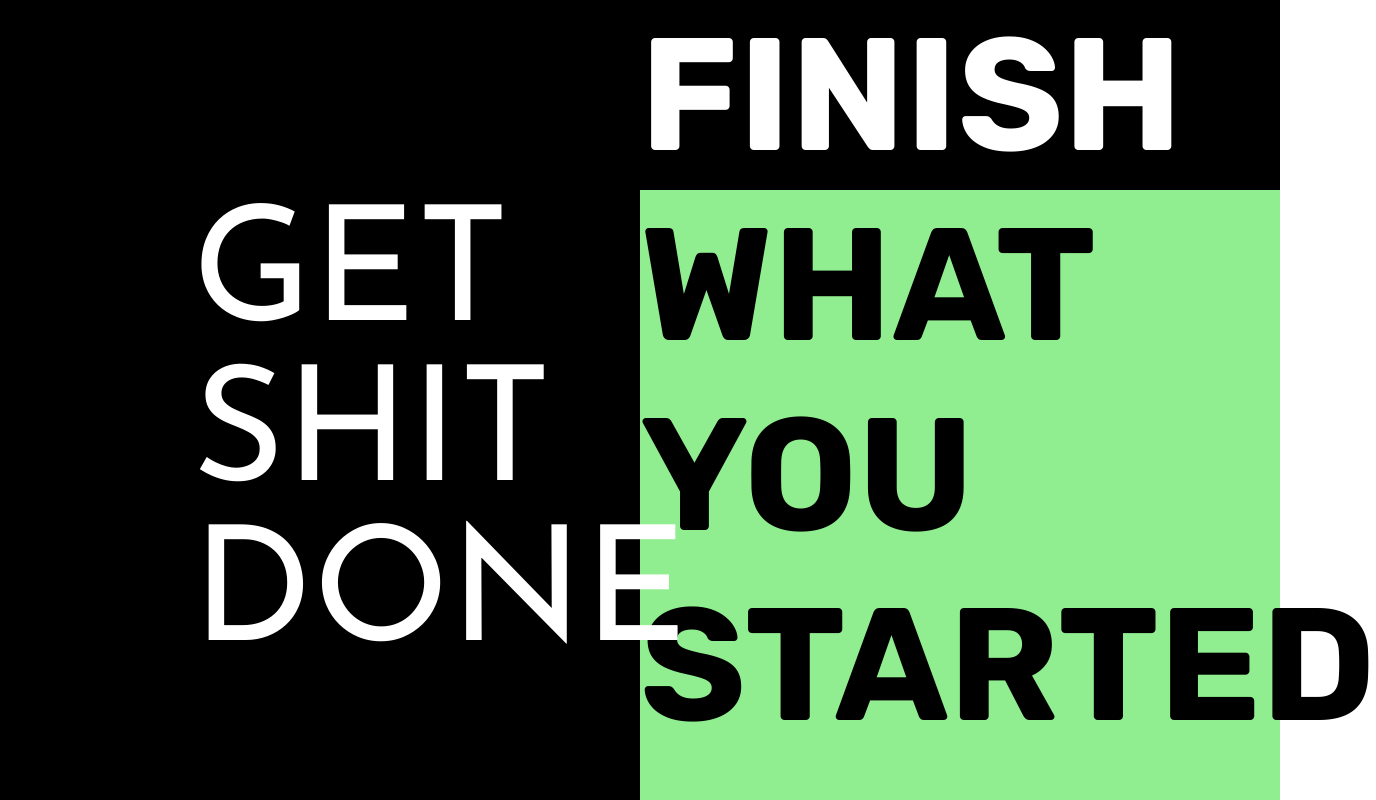
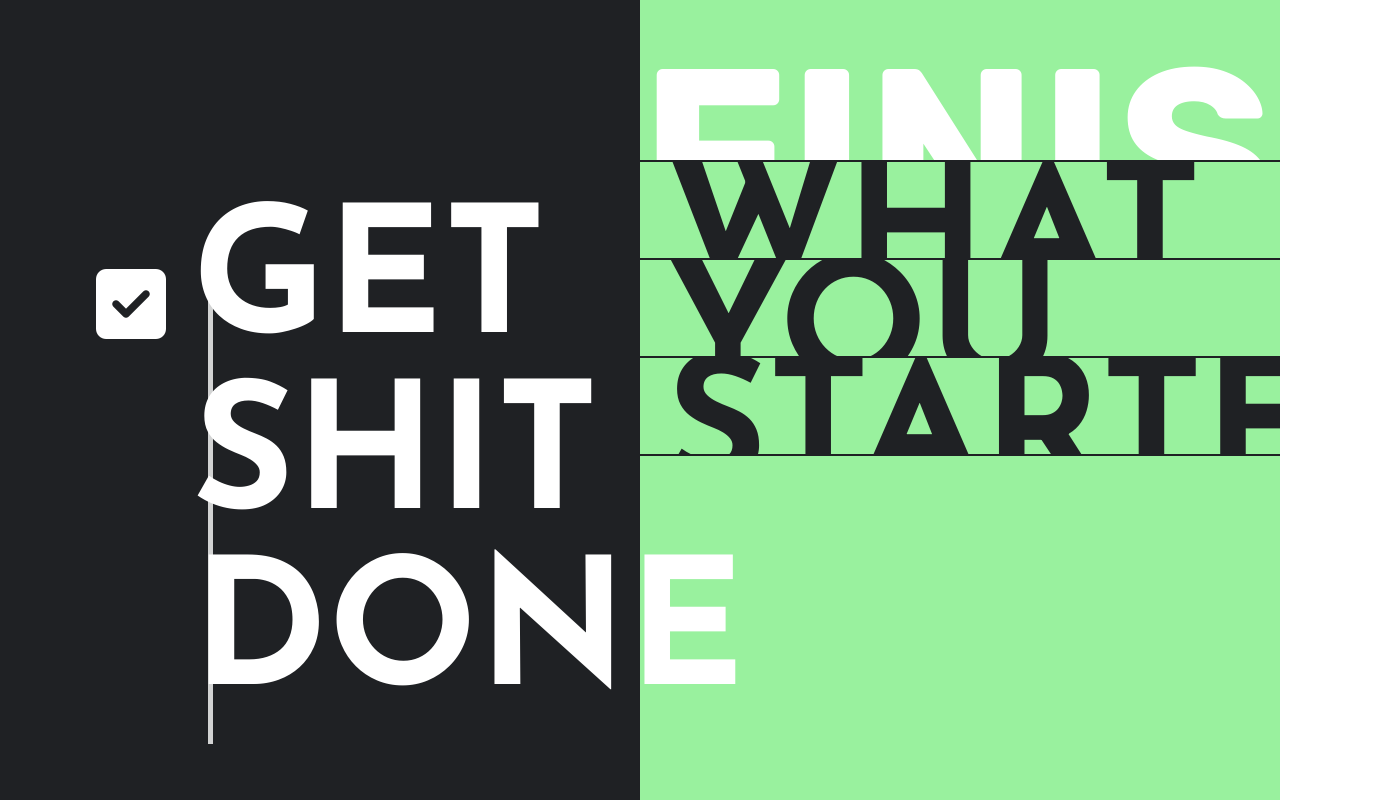
Before and after one commit to beingabstrac/Design-Concepts, a plain HTML site: page Concept - 19/index.html in a window 1280 px wide. Shown: the top 800 px of the page, 1376 px wide, since content can reach past the window. Drawn offline with Linux system fonts and the light colour scheme.

Commit message:
update images & c19

```diff
--- a/Concept - 19/css/index.css
+++ b/Concept - 19/css/index.css
@@ -20,11 +20,11 @@ body {
 }
 
 .one {
-	background-color: black;
+	background-color: #1F2124;
 }
 
 .two {
-	background-color: lightgreen;
+	background-color: #99f19e;
 }
 
 .three {
@@ -35,33 +35,108 @@ body {
 	background-color: orangered;
 }
 
+.fa-check-square {
+	position: absolute;
+	color: white;
+	left: 1.2em;
+	top: 3.3em;
+}
+
+.line {
+	width: .3em;
+	height: 31.5em;
+	background-color: white;
+	position: absolute;
+	margin: 0;
+	padding: 0;
+	left: 13em;
+	top: 15em;
+	opacity: 0.8;
+}
+
 .Sone {
 	color: white;
 	text-transform: uppercase;
-	font-size: 10em;
+	font-size: 11em;
 	position: relative;
 	top: 25%;
 	left: 30%;
+	font-weight: 600;
 }
 
-.Stwo {
-	color: black;
-	text-transform: uppercase;
-	font-size: 10em;
-	font-family: 'Rubik', sans-serif;
+.twoOne {
+	width: 100%;
+	height: 20%;
+	border-bottom: 2px solid #1F2124;
+	overflow: hidden;
+	font-family: Rubik;
 	font-weight: 700;
-	margin: 0;
-	padding: 0;
 }
 
 .finish {
+	text-align: center;
+	font-size: 15em;
 	color: white;
+	text-transform: uppercase;
+	padding: 0;
+	margin: 0;
 	position: relative;
-	top: 20%;
+	top: 8%;
 }
 
-.finishblock {
-	height: auto;
+.twoTwo {
 	width: 100%;
-	background-color: black;
+	height: 12%;
+	border-bottom: 2px solid #1F2124;
+	overflow: hidden;
+	font-weight: 600;
 }
+
+.what {
+	font-size: 11em;
+	color: #1F2124;
+	text-transform: uppercase;
+	padding: 0;
+	margin: 0;
+	position: relative;
+	bottom: .05em;
+	padding-left: .14em;
+}
+
+.twoThree {
+	width: 100%;
+	height: 12%;
+	border-bottom: 2px solid #1F2124;
+	overflow: hidden;
+	font-weight: 600;
+}
+
+.you {
+	font-size: 11em;
+	color: #1F2124;
+	text-transform: uppercase;
+	padding: 0;
+	margin: 0;
+	position: relative;
+	bottom: .05em;
+	padding-left: .14em;
+}
+
+.twoFour {
+	width: 100%;
+	height: 12%;
+	border-bottom: 2px solid #1F2124;
+	overflow: hidden;
+	font-weight: 600;
+}
+
+.started {
+	font-size: 11em;
+	color: #1F2124;
+	text-transform: uppercase;
+	padding: 0;
+	margin: 0;
+	position: relative;
+	bottom: .05em;
+	padding-left: .14em;
+}
--- a/Concept - 19/index.html
+++ b/Concept - 19/index.html
@@ -14,25 +14,25 @@
 </head>
 <body>
 	<div class="block one">
+		<i class="fa fa-check-square fa-5x" aria-hidden="true"></i>
+		<div class="line"></div>
 		<span class="Sone">get</span><br>
 		<span class="Sone">shit</span><br>
 		<span class="Sone">done</span>
 	</div>
 	<div class="block two">
-		<div class="finishblock">
-			<p class="Stwo finish">finish</p>
+		<div class="twoOne">
+			<p class="finish">finish</p>
 		</div>
-		<div class="whatblock">
-			<span class="Stwo">what</span>
+		<div class="twoTwo">
+			<p class="what">what</p>
 		</div>
-		<div class="youblock">
-			<span class="Stwo">you</span>
+		<div class="twoThree">
+			<p class="you">you</p>
 		</div>
-		<div class="startedblock">
-			<span class="Stwo">started</span>
+		<div class="twoFour">
+			<p class="started">started</p>
 		</div>
 	</div>
-	<div class="block three"></div>
-	<div class="block four"></div>
 </body>
 </html>
```
Also changed, not shown: Concept - 19/c19.png (added), images/16.png (added), 1 other file.
